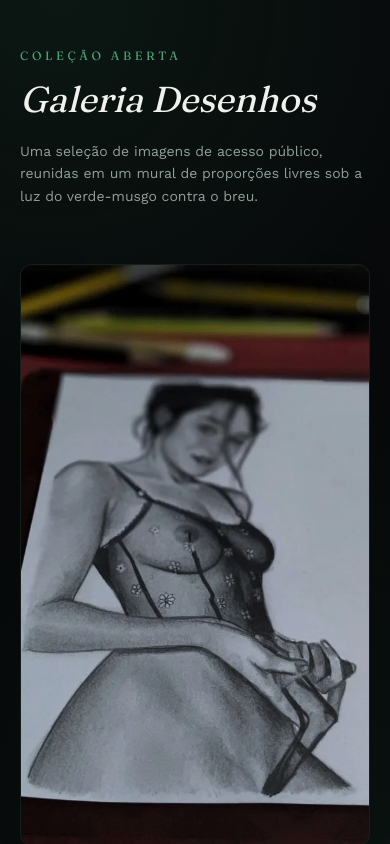
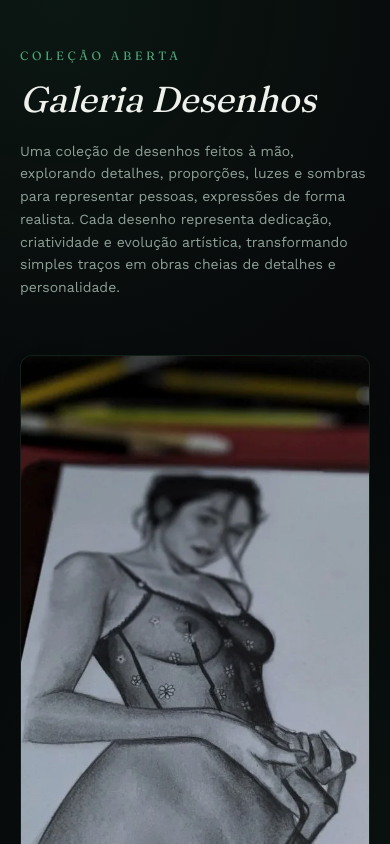
Before and after one commit to Diobegue/Galeria_diosArt, a Next.js app: page / in a window 390 px wide. Shown: the top 844 px of the page. Built offline with nearby package versions, Linux system fonts and the light colour scheme.

Commit message:
feat: update links externos

```diff
--- a/app/page.tsx
+++ b/app/page.tsx
@@ -13,8 +13,11 @@ export default function Home() {
           Galeria Desenhos
         </h1>
         <p className="mt-5 max-w-md text-sm leading-relaxed text-linen-500 sm:text-base">
-          Uma seleção de imagens de acesso público, reunidas em um mural de
-          proporções livres sob a luz do verde-musgo contra o breu.
+          Uma coleção de desenhos feitos à mão, explorando detalhes, proporções,
+          luzes e sombras para representar pessoas, expressões de forma
+          realista. Cada desenho representa dedicação, criatividade e evolução
+          artística, transformando simples traços em obras cheias de detalhes e
+          personalidade.
         </p>
       </header>
 
@@ -27,32 +30,34 @@ export default function Home() {
           <div>
             <div className="flex items-center gap-3">
               <span className="flex h-9 w-9 items-center justify-center rounded-full border border-moss-500/50 bg-moss-950 text-moss-300">
-                <svg viewBox="0 0 24 24" fill="none" stroke="currentColor" strokeWidth="1.5" className="h-4 w-4" aria-hidden="true">
-                  <path strokeLinecap="round" strokeLinejoin="round" d="M3.5 18.5 9 12l3.5 3.5 2.5-2.5 5.5 5.5M6.5 8.5h.01" />
+                <svg
+                  viewBox="0 0 24 24"
+                  fill="none"
+                  stroke="currentColor"
+                  strokeWidth="1.5"
+                  className="h-4 w-4"
+                  aria-hidden="true"
+                >
+                  <path
+                    strokeLinecap="round"
+                    strokeLinejoin="round"
+                    d="M3.5 18.5 9 12l3.5 3.5 2.5-2.5 5.5 5.5M6.5 8.5h.01"
+                  />
                   <path strokeLinecap="round" d="M3.5 4.5h17v15h-17z" />
                 </svg>
               </span>
-              <p className="font-display text-lg italic text-linen-100">Galeria DiosArts</p>
+              <p className="font-display text-lg italic text-linen-100">
+                Galeria DiosArts
+              </p>
             </div>
             <p className="mt-4 max-w-sm text-sm leading-relaxed text-linen-500">
-              Um mural visual de paisagens, texturas e lugares para explorar sem pressa.
+              Cada traço, um detalhe. Cada desenho, uma história. ✏️
+
+              Obrigado por visitar minha galeria e conhecer um pouco da minha arte.
             </p>
           </div>
 
-          <div className="sm:justify-self-end">
-            <p className="font-display text-[11px] uppercase tracking-[0.22em] text-moss-400">Acervo</p>
-            <p className="mt-3 max-w-xs text-sm leading-relaxed text-linen-500">
-              Fotografias de acesso público selecionadas no Unsplash.
-            </p>
-            <a
-              href="https://unsplash.com"
-              target="_blank"
-              rel="noreferrer"
-              className="mt-4 inline-flex items-center gap-2 text-xs uppercase tracking-[0.16em] text-linen-300 transition-colors hover:text-moss-300"
-            >
-              Ver fonte das imagens <span aria-hidden="true">↗</span>
-            </a>
-          </div>
+
         </div>
         <div className="flex items-center justify-between gap-4 border-t border-moss-700/30 px-6 py-4 sm:px-9">
           <p className="text-[11px] uppercase tracking-[0.16em] text-linen-500">
@@ -60,37 +65,60 @@ export default function Home() {
           </p>
           <nav aria-label="Redes sociais" className="flex items-center gap-2">
             <a
-              href="https://www.whatsapp.com/"
+              href="https://wa.me/5598985851353?text=oi%2C%20tudo%20bem%3F%20vim%20da%20galeria%20de%20desenhos"
               target="_blank"
               rel="noreferrer"
               aria-label="WhatsApp"
               className="flex h-8 w-8 items-center justify-center rounded-full border border-moss-700/50 text-linen-400 transition-colors hover:border-moss-400 hover:bg-moss-950 hover:text-moss-300"
             >
-              <svg viewBox="0 0 24 24" fill="currentColor" className="h-4 w-4" aria-hidden="true">
+              <svg
+                viewBox="0 0 24 24"
+                fill="currentColor"
+                className="h-4 w-4"
+                aria-hidden="true"
+              >
                 <path d="M12.04 2C6.52 2 2.04 6.48 2.04 12c0 1.77.46 3.43 1.27 4.87L2 22l5.27-1.3A9.95 9.95 0 0 0 12.04 22c5.52 0 10-4.48 10-10s-4.48-10-10-10Zm0 18.18a8.16 8.16 0 0 1-4.16-1.14l-.3-.18-3.13.77.8-3.04-.2-.31A8.15 8.15 0 1 1 12.04 20.18Zm4.47-6.11c-.25-.13-1.47-.73-1.7-.81-.23-.08-.4-.13-.57.13-.17.25-.65.81-.8.98-.15.17-.3.19-.55.06-1.5-.75-2.49-1.34-3.48-3.04-.26-.45.26-.42.75-1.4.08-.17.04-.32-.02-.45-.06-.13-.57-1.37-.78-1.88-.2-.48-.41-.42-.57-.43h-.49c-.17 0-.45.06-.68.32-.23.25-.9.88-.9 2.15s.92 2.5 1.05 2.67c.13.17 1.81 2.76 4.38 3.87.61.26 1.09.42 1.47.54.62.2 1.18.17 1.63.1.5-.08 1.47-.6 1.68-1.19.21-.59.21-1.09.15-1.19-.06-.11-.23-.17-.48-.3Z" />
               </svg>
             </a>
             <a
-              href="https://www.instagram.com/"
+              href="https://www.instagram.com/diobergue/"
               target="_blank"
               rel="noreferrer"
               aria-label="Instagram"
               className="flex h-8 w-8 items-center justify-center rounded-full border border-moss-700/50 text-linen-400 transition-colors hover:border-moss-400 hover:bg-moss-950 hover:text-moss-300"
             >
-              <svg viewBox="0 0 24 24" fill="none" stroke="currentColor" strokeWidth="1.7" className="h-4 w-4" aria-hidden="true">
+              <svg
+                viewBox="0 0 24 24"
+                fill="none"
+                stroke="currentColor"
+                strokeWidth="1.7"
+                className="h-4 w-4"
+                aria-hidden="true"
+              >
                 <rect x="3.5" y="3.5" width="17" height="17" rx="4" />
                 <circle cx="12" cy="12" r="4" />
-                <circle cx="17.3" cy="6.8" r=".8" fill="currentColor" stroke="none" />
+                <circle
+                  cx="17.3"
+                  cy="6.8"
+                  r=".8"
+                  fill="currentColor"
+                  stroke="none"
+                />
               </svg>
             </a>
             <a
-              href="https://www.pinterest.com/"
+              href="https://br.pinterest.com/diobergue/desenhos/"
               target="_blank"
               rel="noreferrer"
               aria-label="Pinterest"
               className="flex h-8 w-8 items-center justify-center rounded-full border border-moss-700/50 text-linen-400 transition-colors hover:border-moss-400 hover:bg-moss-950 hover:text-moss-300"
             >
-              <svg viewBox="0 0 24 24" fill="currentColor" className="h-4 w-4" aria-hidden="true">
+              <svg
+                viewBox="0 0 24 24"
+                fill="currentColor"
+                className="h-4 w-4"
+                aria-hidden="true"
+              >
                 <path d="M12 2a10 10 0 0 0-3.64 19.32c-.05-1.64-.01-3.61.39-5.31l1.29-5.46s-.32-.65-.32-1.61c0-1.51.88-2.64 1.97-2.64.93 0 1.38.7 1.38 1.53 0 .93-.59 2.31-.9 3.59-.26 1.07.54 1.94 1.6 1.94 1.92 0 3.21-2.46 3.21-5.38 0-2.22-1.5-3.88-4.23-3.88-3.08 0-5 2.3-5 4.87 0 .89.26 1.51.67 1.99.19.22.21.31.14.57l-.19.76c-.06.25-.25.34-.46.25-1.7-.69-2.49-2.54-2.49-4.62 0-3.43 2.89-7.54 8.62-7.54 4.61 0 7.64 3.33 7.64 6.91 0 4.73-2.63 8.26-6.51 8.26-1.3 0-2.53-.7-2.95-1.5l-.8 3.15c-.48 1.74-1.42 3.47-2.28 4.7.75.22 1.54.34 2.36.34A10 10 0 0 0 12 2Z" />
               </svg>
             </a>
```
